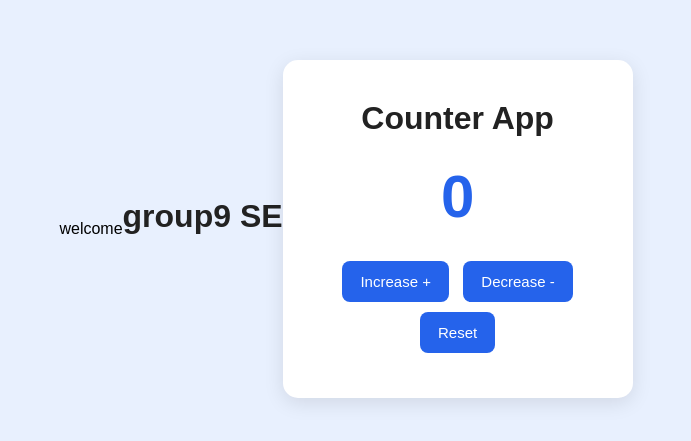
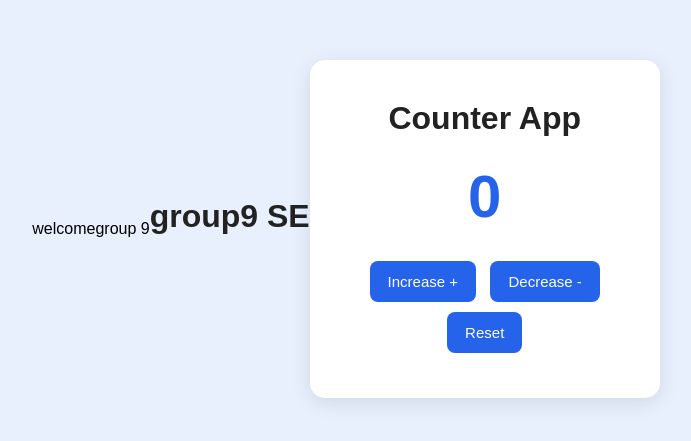
Before and after one commit to Belay23-Devs/Group9, a plain HTML site: page ab.html in a window 1280 px wide. Shown: the part 171-612 px from the top of the page, without its empty margins (294-985 px from the left). Drawn offline with Linux system fonts and the light colour scheme.

Commit message:
Add 'group 9' paragraph to ab.html

```diff
--- a/ab.html
+++ b/ab.html
@@ -17,6 +17,7 @@
 
 <body>
   <p>welcome</p>
+  <p>group 9</p>
 <h1>group9 SE</h1>
   <!-- Main container -->
   <div class="container">
```
